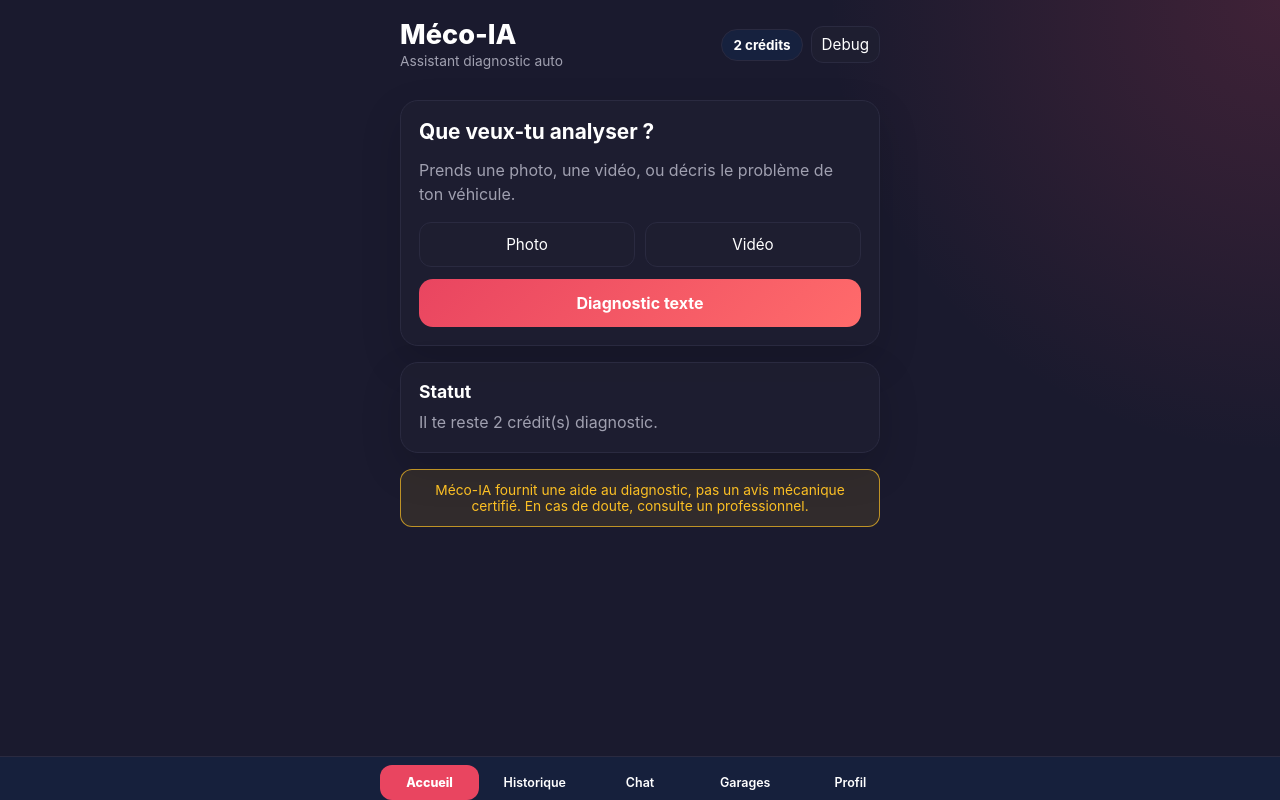
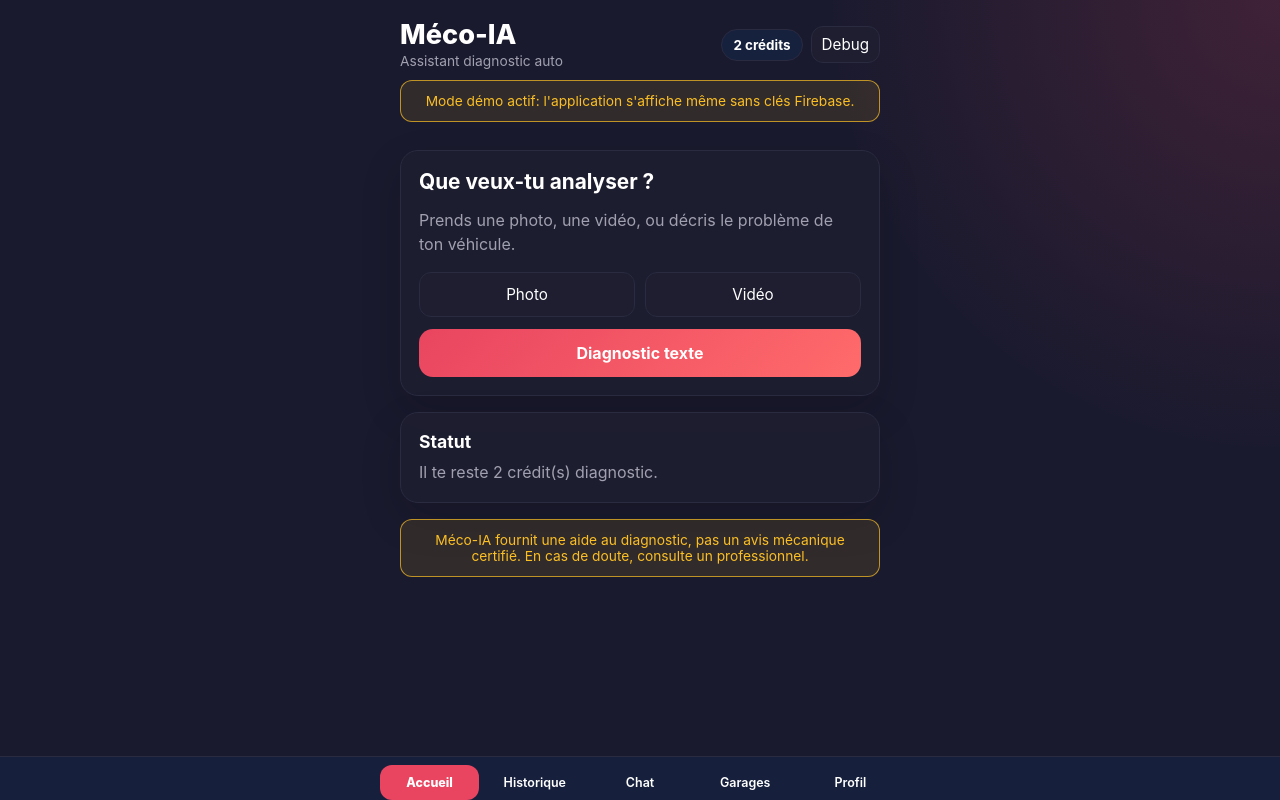
Before and after one commit to Seth-opx/mech-ai-diagnostics, a React (Vite) app: page / in a window 1280 px wide. Built offline with nearby package versions, Linux system fonts and the light colour scheme; no server answers.

Commit message:
Android display fix: base=./ + error fallback + demo mode

```diff
--- a/src/App.jsx
+++ b/src/App.jsx
@@ -7,7 +7,6 @@ import { AuthProvider, useAuth } from './context/AuthContext.jsx'
 import { AppProvider } from './context/AppContext.jsx'
 import { SCREENS } from './utils/constants.js'
 
-import Splash from './screens/Splash.jsx'
 import Login from './screens/Login.jsx'
 import Dashboard from './screens/Dashboard.jsx'
 import CapturePhoto from './screens/CapturePhoto.jsx'
@@ -22,17 +21,20 @@ import Paywall from './screens/Paywall.jsx'
 import Debug from './screens/Debug.jsx'
 
 function Router() {
-  const { user, loading } = useAuth()
-  const [screen, setScreen] = useState(SCREENS.SPLASH)
+  const { user, loading, mockMode } = useAuth()
+  const [screen, setScreen] = useState(SCREENS.DASHBOARD)
 
   const navigate = useCallback(next => {
     setScreen(next)
-    window.scrollTo({ top: 0, behavior: 'smooth' })
+    try {
+      window.scrollTo(0, 0)
+    } catch {
+      // Certains WebView Android anciens n'aiment pas scrollTo avec options.
+    }
   }, [])
 
   const ScreenComponent = useMemo(() => {
     const map = {
-      [SCREENS.SPLASH]: Splash,
       [SCREENS.LOGIN]: Login,
       [SCREENS.DASHBOARD]: Dashboard,
       [SCREENS.CAPTURE_PHOTO]: CapturePhoto,
@@ -51,18 +53,24 @@ function Router() {
 
   if (loading) {
     return (
-      <div className="center-screen">
-        <LoadingSpinner label="Préparation de l'application..." />
+      <div className="app">
+        <div className="center-screen">
+          <LoadingSpinner label="Préparation de l'application..." />
+        </div>
       </div>
     )
   }
 
-  const authRequired = screen !== SCREENS.LOGIN && screen !== SCREENS.SPLASH
-  if (!user && authRequired) {
-    return <Login navigate={navigate} />
+  if (!user && screen !== SCREENS.LOGIN) {
+    return (
+      <div className="app">
+        <Header title="Méco-IA" showCredits={false} />
+        <Login navigate={navigate} />
+      </div>
+    )
   }
 
-  const showShell = screen !== SCREENS.SPLASH && screen !== SCREENS.LOGIN
+  const showShell = screen !== SCREENS.LOGIN
 
   return (
     <div className="app">
@@ -73,6 +81,18 @@ function Router() {
           showCredits={screen !== SCREENS.PAYWALL}
         />
       )}
+
+      {mockMode && showShell && (
+        <div style={{
+          maxWidth: 520,
+          width: '100%',
+          margin: '0 auto',
+          padding: '0 20px 8px'
+        }}>
+          <div className="disclaimer">Mode démo actif: l'application s'affiche même sans clés Firebase.</div>
+        </div>
+      )}
+
       <ScreenComponent navigate={navigate} currentScreen={screen} />
       {showShell && <BottomNav current={screen} navigate={navigate} />}
     </div>
```
